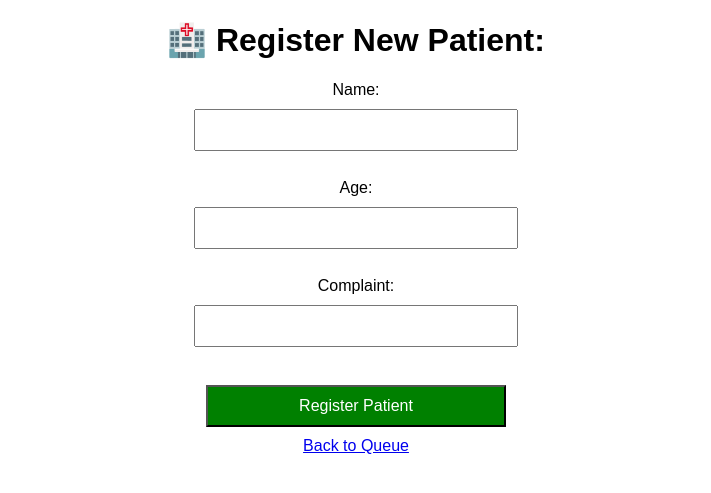
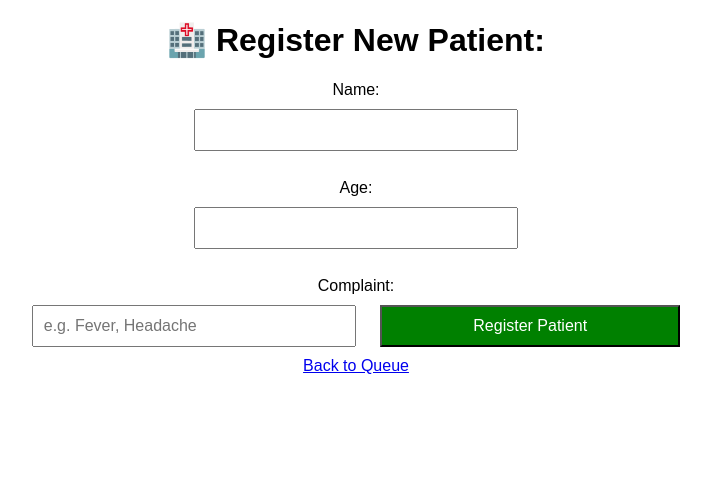
Before and after one commit to stancov1204/health-clinic-queue-maaun, a Flask app: page /register in a window 1280 px wide. Shown: the top 493 px of the page, without its empty margins (284-995 px from the left). Run offline with Flask 3, Linux system fonts and the light colour scheme.

Commit message:
Add required and pattern validation to the Complaint field to prevent empty or nonsensical input.

```diff
--- a/templates/register.html
+++ b/templates/register.html
@@ -18,7 +18,7 @@
         <input type="number" name="age" required><br><br>
 
         Complaint: <br>
-        <input type="text" name="complaint" required><br><br>
+        <input type="text" id="complaint" name="complaint" placeholder="e.g. Fever, Headache" required pattern=".{3,}">
 
         <button type="submit:" style="background:green;color:white">Register Patient</button>
     </form>
```
